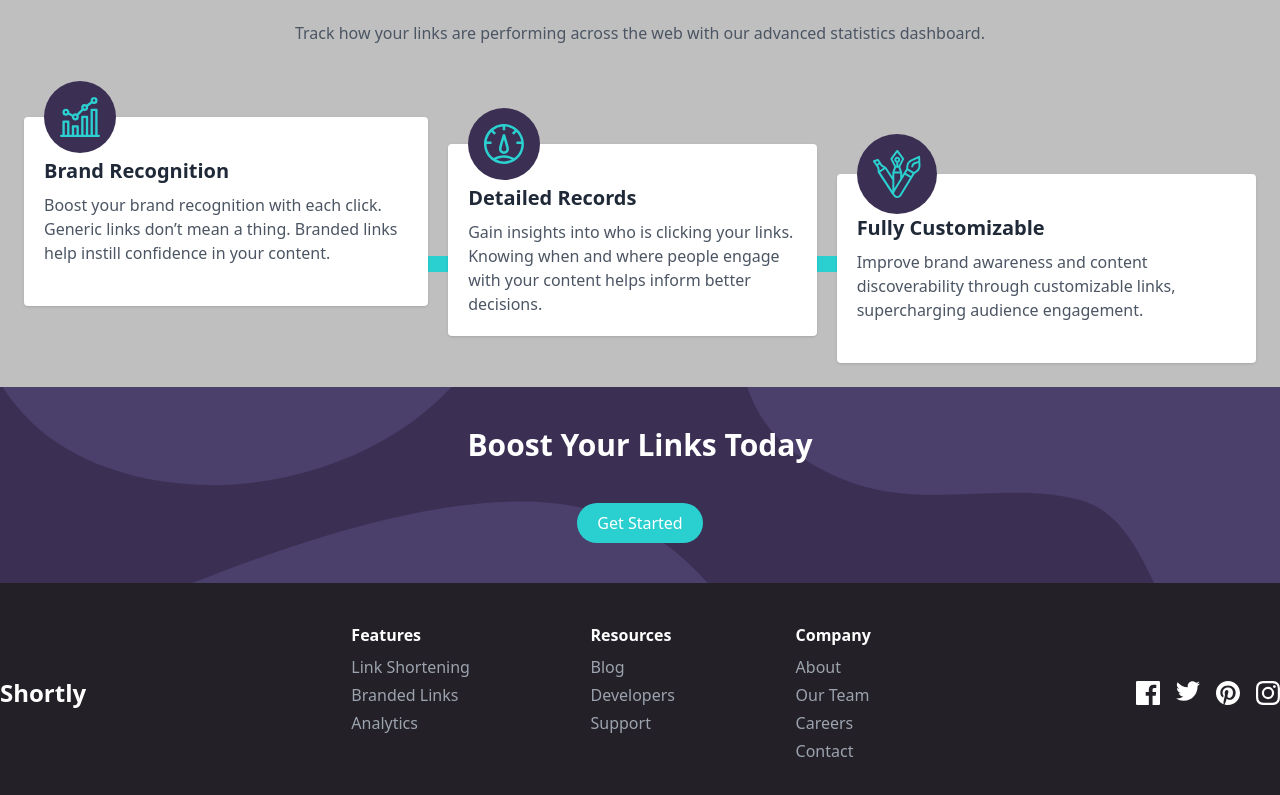
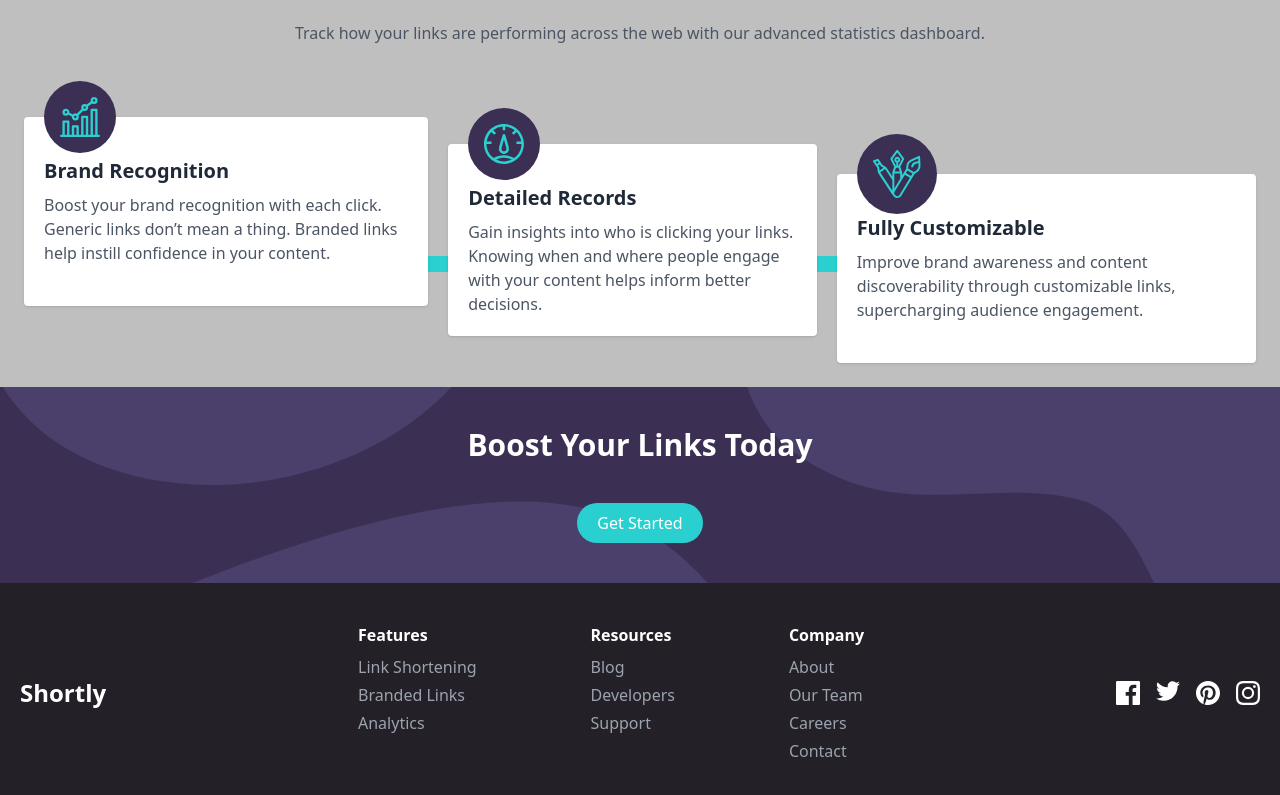
Before and after one commit to TraderJoe97/url-shortening-api, a React (Vite) app: page / in a window 1280 px wide. Shown: the part 1007-1802 px from the top of the page. Built offline with nearby package versions, Linux system fonts and the light colour scheme.

Commit message:
add padding to footer

```diff
--- a/src/components/Footer.tsx
+++ b/src/components/Footer.tsx
@@ -6,7 +6,7 @@ import iconPinterest from '@/assets/icon-pinterest.svg'
 
 const Footer:React.FC = () => {
   return (
-    <footer className="bg-Very_Dark_Violet text-white py-10">
+    <footer className="bg-Very_Dark_Violet px-5 text-white py-10">
       <div className="container mx-auto flex flex-col lg:flex-row justify-between items-center">
 
         {/* Brand Name */}
```
